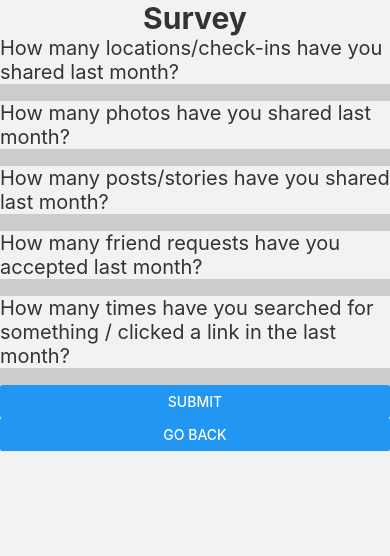
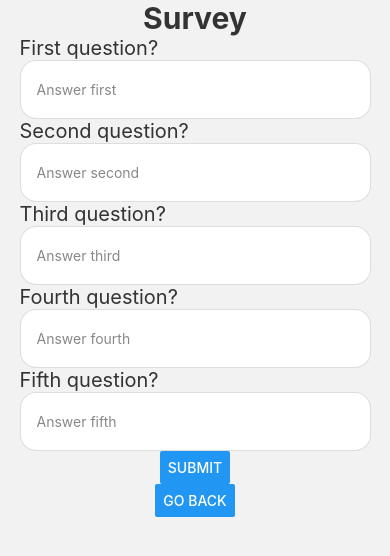
Before and after one commit to hamdaan-shaikh/CMS-TEA-E4TIP, a React Native app in the folder CMS_TEA_ET4IP_Mob_App/: screen /SurveyScreen in a window 390 px wide. Shown: the top 556 px of the page. Built offline with nearby package versions, Linux system fonts and the light colour scheme.

Commit message:
Added Number-Keypad input method to Survey Screen

```diff
--- /dev/null
+++ b/CMS_TEA_ET4IP_Mob_App/src/commons/components/CustomInput.js
@@ -0,0 +1,63 @@
+import React from 'react';
+import {View, TextInput, StyleSheet} from 'react-native';
+
+// Components
+import {widthPercentageToDP as WP} from 'react-native-responsive-screen';
+
+// Styles
+import {MAIN_STYLES} from '../styles/main-styles';
+
+export const NumberInput = ({
+  placeholder,
+  onChange,
+  onNext,
+  value,
+  inputRef,
+  lastFormElement,
+}) => {
+  return (
+    <View style={LOCAL_STYLES.STANDARD_TEXT_INPUT_CONTAINER}>
+      <TextInput
+        style={LOCAL_STYLES.NUMBER_INPUT_CONTAINER}
+        autoCompleteType={'tel'}
+        autoCorrect={false}
+        keyboardType={'phone-pad'}
+        maxLength={30}
+        textContentType={'telephoneNumber'}
+        placeholderTextColor={'#888'}
+        placeholder={placeholder}
+        value={value}
+        allowFontScaling={false}
+        onChangeText={onChange}
+        onSubmitEditing={onNext}
+        ref={inputRef}
+        blurOnSubmit={lastFormElement === true}
+        returnKeyType={lastFormElement ? 'send' : 'next'}
+      />
+    </View>
+  );
+};
+
+const LOCAL_STYLES = StyleSheet.create({
+  MAIN_CONTAINER: {
+    flex: 1,
+  },
+  NUMBER_INPUT_CONTAINER: {
+    color: '#333',
+    flex: 1,
+    backgroundColor: '#fff',
+    height: '100%',
+    paddingHorizontal: WP('4%'),
+  },
+  STANDARD_TEXT_INPUT_CONTAINER: {
+    overflow: 'hidden',
+    flexDirection: 'row',
+    width: WP('90%'),
+    height: WP('15%'),
+    borderRadius: WP('4%'),
+    borderWidth: 1,
+    borderColor: 'rgba(0,0,0,0)',
+    backgroundColor: '#ddd',
+    ...MAIN_STYLES.CENTER_CONTENT,
+  },
+});
--- a/CMS_TEA_ET4IP_Mob_App/src/screens/SurveyScreen.js
+++ b/CMS_TEA_ET4IP_Mob_App/src/screens/SurveyScreen.js
@@ -1,29 +1,121 @@
-import React from 'react';
+import React, {useState} from 'react';
 import {View, Text, StyleSheet, TextInput, Button} from 'react-native';
+import {NumberInput} from '../commons/components/CustomInput';
 import {FONT_STYLES} from '../commons/styles/main-styles';
 
-const SurveyItem = props => {
+const SurveyItem = ({
+    value,
+    onChange,
+    lastFormElement,
+    placeholder,
+    question,
+  }) => {
   return (
     <View style={LOCAL_STYLES.ITEM_CONTAINER}>
-      <Text style={LOCAL_STYLES.ITEM_TITLE}>{props.question}</Text>
-      <TextInput style={{backgroundColor: '#ccc'}} />
+      <Text style={LOCAL_STYLES.ITEM_TITLE}>{question}</Text>
+      <NumberInput
+        value={value}
+        onChange={onChange}
+        placeholder={placeholder}
+        onNext={() => {}}
+        inputRef={null}
+        lastFormElement={lastFormElement}
+      />
     </View>
   );
 };
 
 export default ({navigation}) => {
+  const [state, setState] = useState({
+    firstInput: '',
+    secondInput: '',
+    thirdInput: '',
+    fourthInput: '',
+    fifthInput: '',
+  });
+
+  const onChangeFirst = firstInput => {
+    setState(prev => ({
+      ...prev,
+      firstInput,
+    }));
+  };
+
+  const onChangeSecond = secondInput => {
+    setState(prev => ({
+      ...prev,
+      secondInput,
+    }));
+  };
+
+  const onChangeThird = thirdInput => {
+    setState(prev => ({
+      ...prev,
+      thirdInput,
+    }));
+  };
+
+
+  const onChangeFourth = fourthInput => {
+    setState(prev => ({
+      ...prev,
+      fourthInput,
+    }));
+  };
+
+  const onChangeFifth = fifthInput => {
+    setState(prev => ({
+      ...prev,
+      fifthInput,
+    }));
+  };
+
+  const onSubmit = () => {
+    navigation.goBack();
+  };
+    ``
   return (
     <View style={LOCAL_STYLES.MAIN_CONTAINER}>
       <Text style={FONT_STYLES.PAGE_TITLE}>Survey</Text>
-      <SurveyItem question="How many locations/check-ins have you shared last month?" />
-      <SurveyItem question="How many photos have you shared last month?" />
-      <SurveyItem question="How many posts/stories have you shared last month?" />
-      <SurveyItem question="How many friend requests have you accepted last month?" />
-      <SurveyItem question="How many times have you searched for something / clicked a link in the last month?" />
+      <SurveyItem
+        question="First question?"
+        value={state.firstInput}
+        onChange={onChangeFirst}
+        placeholder={'Answer first'}
+        lastFormElement={false}
+      />
+      <SurveyItem
+        question="Second question?"
+        value={state.secondInput}
+        onChange={onChangeSecond}
+        placeholder={'Answer second'}
+        lastFormElement={false}
+      />
+      <SurveyItem
+        question="Third question?"
+        value={state.thirdInput}
+        onChange={onChangeThird}
+        placeholder={'Answer third'}
+        lastFormElement={false}
+      />
+      <SurveyItem
+        question="Fourth question?"
+        value={state.fourthInput}
+        onChange={onChangeFourth}
+        placeholder={'Answer fourth'}
+        lastFormElement={false}
+      />
+      <SurveyItem
+        question="Fifth question?"
+        value={state.fifthInput}
+        onChange={onChangeFifth}
+        placeholder={'Answer fifth'}
+        lastFormElement={true}
+      />
       <Button
         title="Submit"
         onPress={() => {
-          console.log('Submitted form');
+            onSubmit();
         }}
       />
       <Button
@@ -39,6 +131,7 @@ export default ({navigation}) => {
 const LOCAL_STYLES = StyleSheet.create({
   MAIN_CONTAINER: {
     flex: 1,
+    alignItems: 'center',
   },
 
   ITEM_CONTAINER: {},
```
